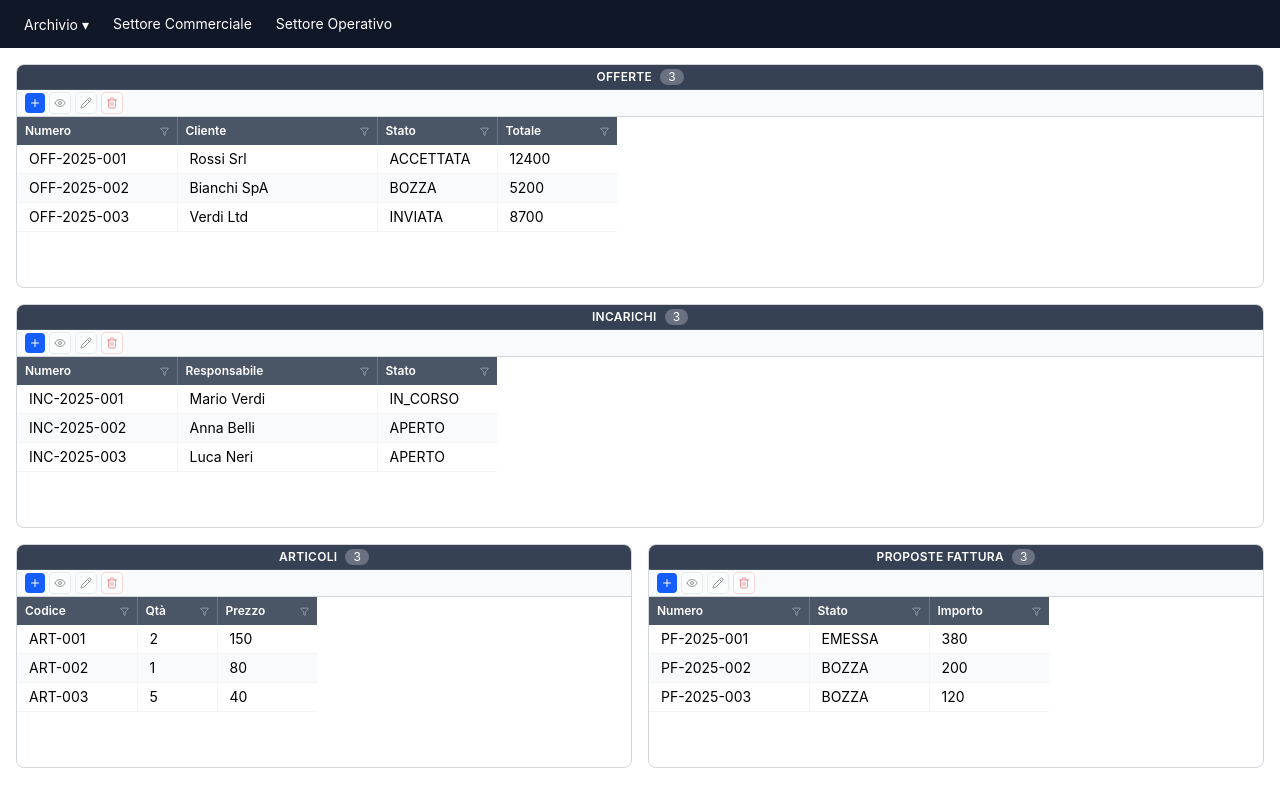
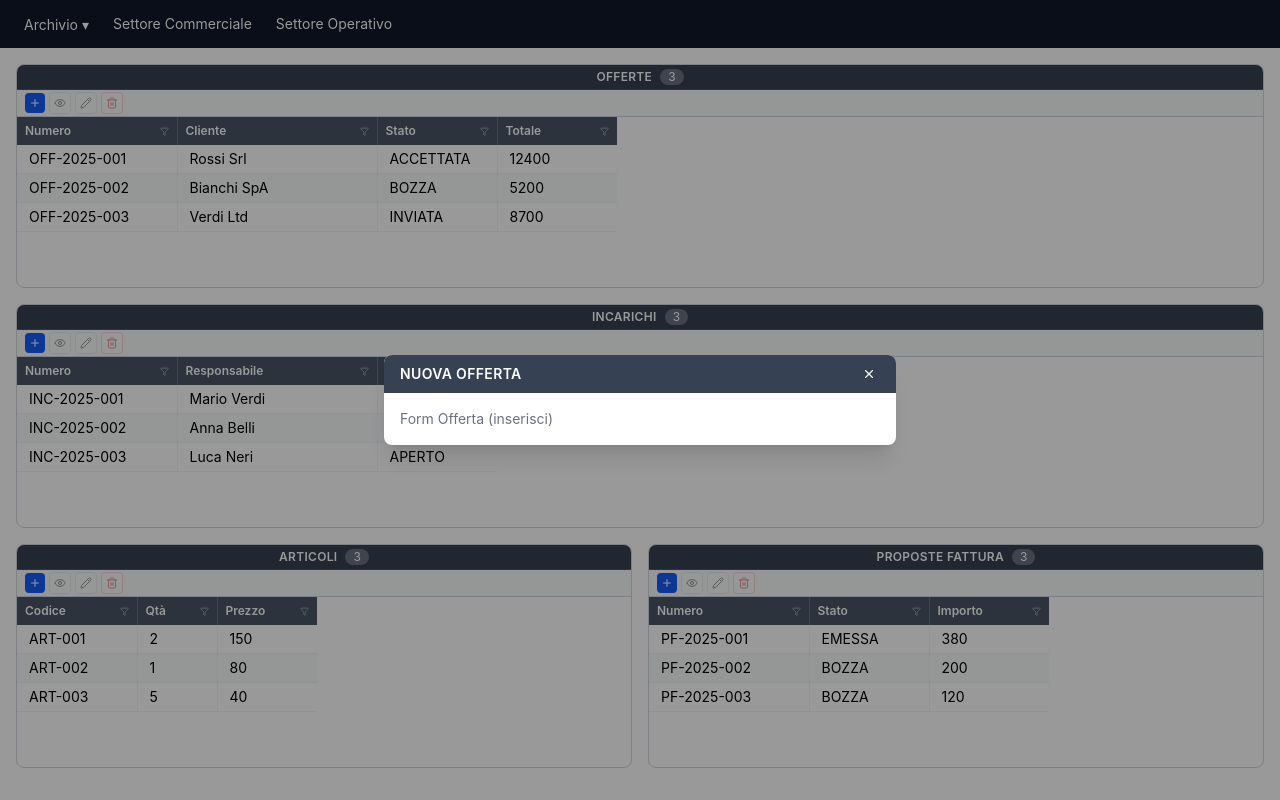
Before and after one commit to Ferro98/Company-Handler, a React (Vite) app in the folder frontend/: page /commerciale in a window 1280 px wide. Both pictures are taken after a click on the button 35 px from the left and 103 px from the top of the page. Built offline with nearby package versions, Linux system fonts and the light colour scheme.

Commit message:
feat: dialog component with portal, all grids selectable

```diff
--- a/frontend/index.html
+++ b/frontend/index.html
@@ -1,10 +1,10 @@
 <!doctype html>
 <html lang="en">
     <head>
-    <meta charset="UTF-8" />
-    <link rel="icon" type="image/svg+xml" href="/favicon.svg" />
-    <meta name="viewport" content="width=device-width, initial-scale=1.0" />
-    <title>frontend</title>
+        <meta charset="UTF-8">
+        <link rel="icon" type="image/svg+xml" href="/favicon.svg">
+        <meta name="viewport" content="width=device-width, initial-scale=1.0">
+        <title>Company Handler</title>
     </head>
     <body>
         <div id="root"></div>
--- /dev/null
+++ b/frontend/src/components/Dialog.tsx
@@ -0,0 +1,68 @@
+import { useEffect } from 'react'
+import { createPortal } from 'react-dom'
+import { X } from 'lucide-react'
+
+type Props = {
+    titolo: string
+    aperto: boolean
+    onChiudi: () => void
+    children: React.ReactNode
+    larghezza?: 'sm' | 'md' | 'lg' | 'xl'
+}
+
+const larghezze = {
+    sm: 'max-w-sm',
+    md: 'max-w-md',
+    lg: 'max-w-lg',
+    xl: 'max-w-2xl'
+}
+
+export default function Dialog({ titolo, aperto, onChiudi, children, larghezza = 'md' }: Props) {
+
+    // chiudi con Escape
+    useEffect(() => {
+        function handleKeyDown(e: KeyboardEvent) {
+            if (e.key === 'Escape') onChiudi()
+        }
+        if (aperto) document.addEventListener('keydown', handleKeyDown)
+        return () => document.removeEventListener('keydown', handleKeyDown)
+    }, [aperto, onChiudi])
+
+    // blocca scroll del body quando aperto
+    useEffect(() => {
+        document.body.style.overflow = aperto ? 'hidden' : ''
+        return () => { document.body.style.overflow = '' }
+    }, [aperto])
+
+    if (!aperto) return null
+
+    return createPortal(
+        <div
+            className="fixed inset-0 z-50 flex items-center justify-center"
+            onClick={onChiudi}  // click fuori chiude
+        >
+            {/* overlay scuro */}
+            <div className="absolute inset-0 bg-black opacity-40" />
+
+            {/* contenuto dialog */}
+            <div
+                className={`relative bg-white rounded-lg shadow-xl w-full ${larghezze[larghezza]} mx-4 flex flex-col max-h-[90vh]`}
+                onClick={(e) => e.stopPropagation()}  // click dentro non chiude
+            >
+                {/* header */}
+                <div className="flex items-center justify-between px-4 py-2 bg-gray-700 rounded-t-lg">
+                    <span className="text-sm font-semibold text-white uppercase tracking-wide">{titolo}</span>
+                    <button onClick={onChiudi} className="p-1 rounded hover:bg-gray-600 text-white">
+                        <X size={14} />
+                    </button>
+                </div>
+
+                {/* corpo — scrollabile se alto */}
+                <div className="overflow-y-auto flex-1 p-4">
+                    {children}
+                </div>
+            </div>
+        </div>,
+        document.body
+    )
+}
--- a/frontend/src/pages/CommercialePage.tsx
+++ b/frontend/src/pages/CommercialePage.tsx
@@ -2,6 +2,9 @@ import { useEffect, useState } from "react"
 import type { Articolo, Incarico, Offerta, PropostaFattura } from "../types"
 import DataGrid, { type Colonna } from "../components/DataGrid"
 import { fetchArticoli, fetchIncarichi, fetchProposteFattura, fetchOfferte } from "../features/commerciale/commericale.data"
+import Dialog from "../components/Dialog"
+
+type ModoDialog = 'inserisci' | 'modifica' | 'visualizza' | null
 
 const colonneOfferte: Colonna<Offerta>[] = [
     { key: 'numero', label: 'Numero', width: 160 },
@@ -33,11 +36,17 @@ export default function CommercialePage() {
     const [incarichi, setIncarichi] = useState<Incarico[]>([])
     const [articoli, setArticoli] = useState<Articolo[]>([])
     const [proposte, setProposte] = useState<PropostaFattura[]>([])
+    const [dialogOfferta, setDialogOfferta] = useState<ModoDialog>(null)
+    const [dialogIncarico, setDialogIncarico] = useState<ModoDialog>(null)
+    const [dialogArticolo, setDialogArticolo] = useState<ModoDialog>(null)
+    const [dialogProposta, setDialogProposta] = useState<ModoDialog>(null)
 
     const [caricamento, setCaricamento] = useState(true)
 
     const [offertaSelezionata, setOffertaSelezionata] = useState<Offerta | null>(null)
     const [incaricoSelezionato, setIncaricoSelezionato] = useState<Incarico | null>(null)
+    const [articoloSelezionato, setArticoloSelezionato] = useState<Articolo | null>(null)
+    const [propostaSelezionata, setPropostaSelezionata] = useState<PropostaFattura | null>(null)
 
     const incarichiFiltrati = offertaSelezionata
         ? incarichi.filter(i => i.offertaId === offertaSelezionata.id)
@@ -81,6 +90,10 @@ export default function CommercialePage() {
                         setOffertaSelezionata(riga)
                         setIncaricoSelezionato(null)
                     }}
+                    onInserisci={() => setDialogOfferta('inserisci')}
+                    onModifica={() => setDialogOfferta('modifica')}
+                    onVisualizza={() => setDialogOfferta('visualizza')}
+                    onElimina={(riga) => console.log('elimina', riga)}
                     caricamento={caricamento}
                 />
             </div>
@@ -92,6 +105,10 @@ export default function CommercialePage() {
                     dati={incarichiFiltrati}
                     rigaSelezionata={incaricoSelezionato}
                     onSeleziona={setIncaricoSelezionato}
+                    onInserisci={() => setDialogIncarico('inserisci')}
+                    onModifica={() => setDialogIncarico('modifica')}
+                    onVisualizza={() => setDialogIncarico('visualizza')}
+                    onElimina={(riga) => console.log('elimina', riga)}
                     caricamento={caricamento}
                 />
             </div>
@@ -102,6 +119,12 @@ export default function CommercialePage() {
                         titolo="Articoli"
                         colonne={colonneArticoli}
                         dati={articoliFiltrati}
+                        rigaSelezionata={articoloSelezionato}
+                        onSeleziona={setArticoloSelezionato}
+                        onInserisci={() => setDialogArticolo('inserisci')}
+                        onModifica={() => setDialogArticolo('modifica')}
+                        onVisualizza={() => setDialogArticolo('visualizza')}
+                        onElimina={(riga) => console.log('elimina', riga)}
                         caricamento={caricamento}
                     />
                 </div>
@@ -111,10 +134,64 @@ export default function CommercialePage() {
                         titolo="Proposte fattura"
                         colonne={colonneProposte}
                         dati={proposteFiltrate}
+                        rigaSelezionata={propostaSelezionata}
+                        onSeleziona={setPropostaSelezionata}
+                        onInserisci={() => setDialogProposta('inserisci')}
+                        onModifica={() => setDialogProposta('modifica')}
+                        onVisualizza={() => setDialogProposta('visualizza')}
+                        onElimina={(riga) => console.log('elimina', riga)}
                         caricamento={caricamento}
                     />
                 </div>
             </div>
+            <Dialog
+                titolo={
+                    dialogOfferta === 'inserisci' ? 'Nuova Offerta' :
+                        dialogOfferta === 'modifica' ? 'Modifica Offerta' :
+                            'Dettaglio Offerta'
+                }
+                aperto={dialogOfferta !== null}
+                onChiudi={() => setDialogOfferta(null)}
+                larghezza="lg"
+            >
+                <p className="text-sm text-gray-500">Form Offerta ({dialogOfferta})</p>
+            </Dialog>
+            <Dialog
+                titolo={
+                    dialogIncarico === 'inserisci' ? 'Nuova Incarico' :
+                        dialogIncarico === 'modifica' ? 'Modifica Incarico' :
+                            'Dettaglio Offerta'
+                }
+                aperto={dialogIncarico !== null}
+                onChiudi={() => setDialogIncarico(null)}
+                larghezza="lg"
+            >
+                <p className="text-sm text-gray-500">Form Incarico ({dialogIncarico})</p>
+            </Dialog>
+            <Dialog
+                titolo={
+                    dialogArticolo === 'inserisci' ? 'Nuova Articolo' :
+                        dialogArticolo === 'modifica' ? 'Modifica Articolo' :
+                            'Dettaglio Articolo'
+                }
+                aperto={dialogArticolo !== null}
+                onChiudi={() => setDialogArticolo(null)}
+                larghezza="lg"
+            >
+                <p className="text-sm text-gray-500">Form Articolo ({dialogArticolo})</p>
+            </Dialog>
+            <Dialog
+                titolo={
+                    dialogProposta === 'inserisci' ? 'Nuova Proposta' :
+                        dialogProposta === 'modifica' ? 'Modifica Proposta' :
+                            'Dettaglio Proposta'
+                }
+                aperto={dialogProposta !== null}
+                onChiudi={() => setDialogProposta(null)}
+                larghezza="lg"
+            >
+                <p className="text-sm text-gray-500">Form Proposta ({dialogProposta})</p>
+            </Dialog>
         </div>
     )
 }
```
Lines whose indentation alone changed are shown as unchanged.
